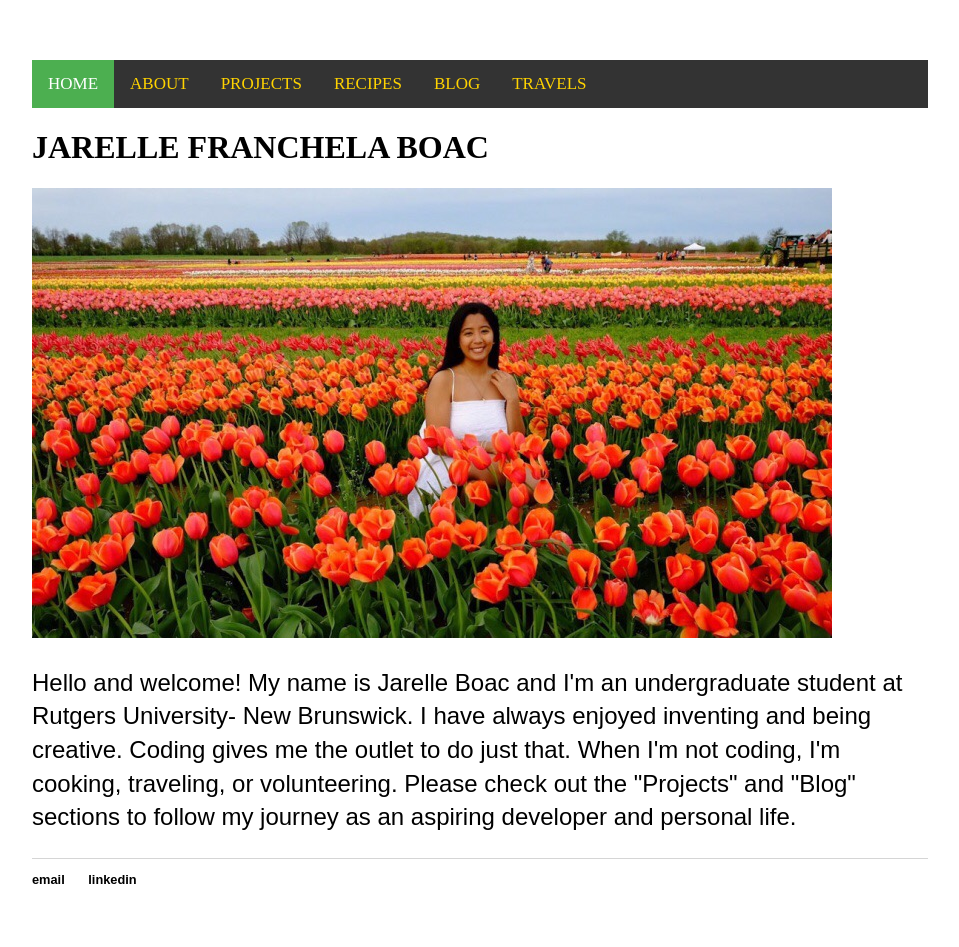
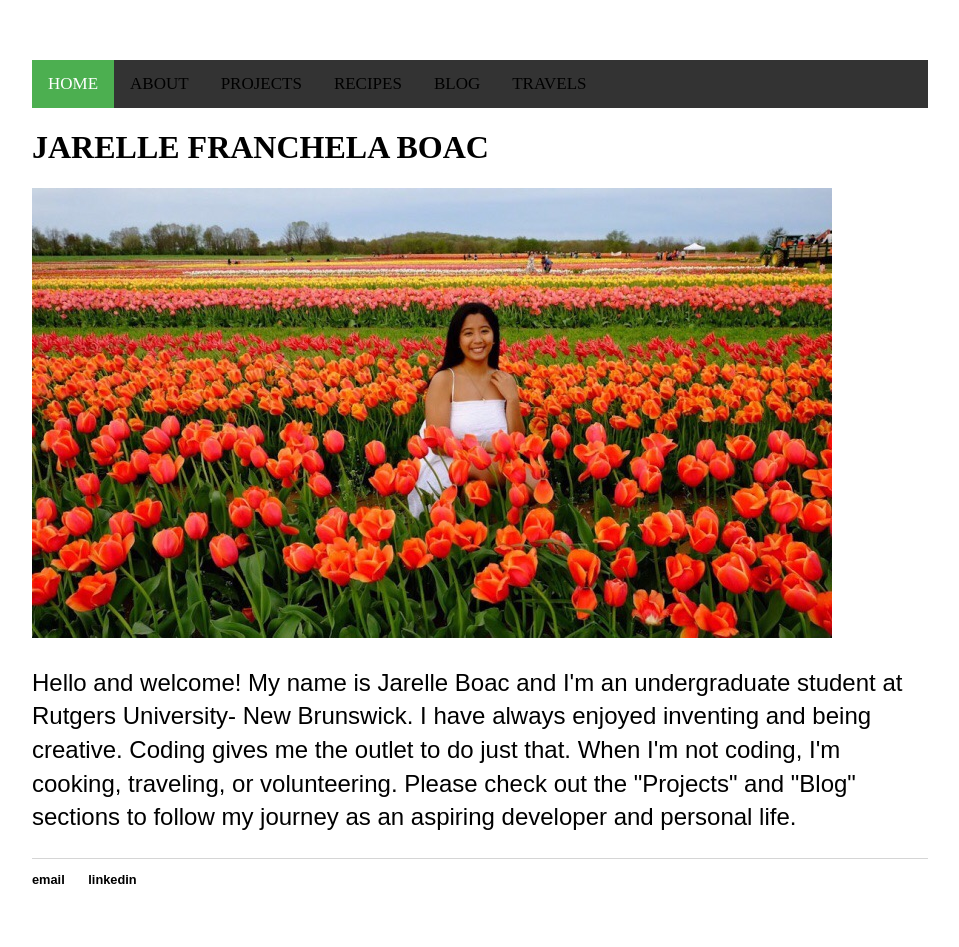
Before and after one commit to jarelle22/jarelleboac.github.io, a Jekyll site: the page built from index.html, in a window 1280 px wide. Shown: the whole page, without its empty margins (160-1119 px from the left). Built offline with Jekyll 4.4.1, drawn with Linux system fonts in a browser that asks for light colours.

Commit message:
Update main.css
tryin to change color

```diff
--- a/css/main.css
+++ b/css/main.css
@@ -29,7 +29,7 @@ a:hover {
 /* Style the links inside the navigation bar */
 .topnav a {
   float: left;
-  color: #ffd300;
+  color: #ffdd017;
   text-align: center;
   padding: 14px 16px;
   text-decoration: none;
@@ -39,7 +39,7 @@ a:hover {
 /* Change the color of links on hover */
 .topnav a:hover {
   background-color: #ddd;
-  color: black;
+  color: #ffdd017;
 }
 
 /* Add a color to the active/current link */
```
